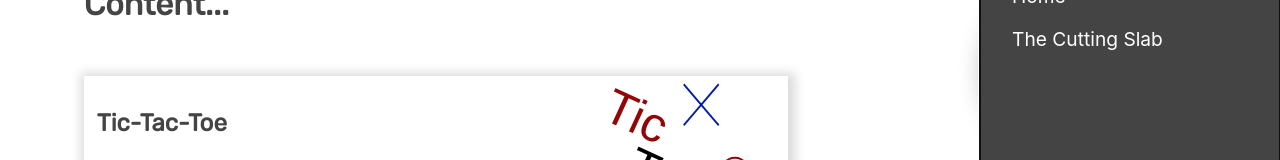
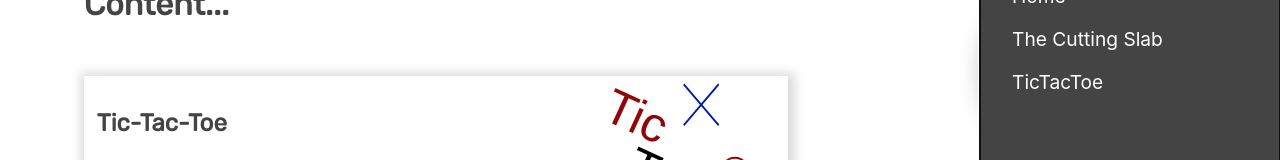
Before and after one commit to eojhet/eojhet_com, a Next.js app: page / in a window 1280 px wide. Both pictures are taken after a click on the element 1244 px from the left and 25 px from the top of the page. Shown: the part 136-296 px from the top of the page. Built offline with nearby package versions, Linux system fonts and the light colour scheme.

Commit message:
Added TicTacToe to navbar

```diff
--- a/components/navbar/navbar.js
+++ b/components/navbar/navbar.js
@@ -45,6 +45,7 @@ export default function Navbar () {
               <h2>MENU</h2>
               <p><Link href="/"><a onClick={handleHamburger}>Home</a></Link></p>
               <p><Link href="/cuttingslab"><a onClick={handleHamburger}>The Cutting Slab</a></Link></p>
+              <p><Link href="/tictactoe"><a onClick={handleHamburger}>TicTacToe</a></Link></p>
             </div>
           </ReactModal>
         </div>
```
